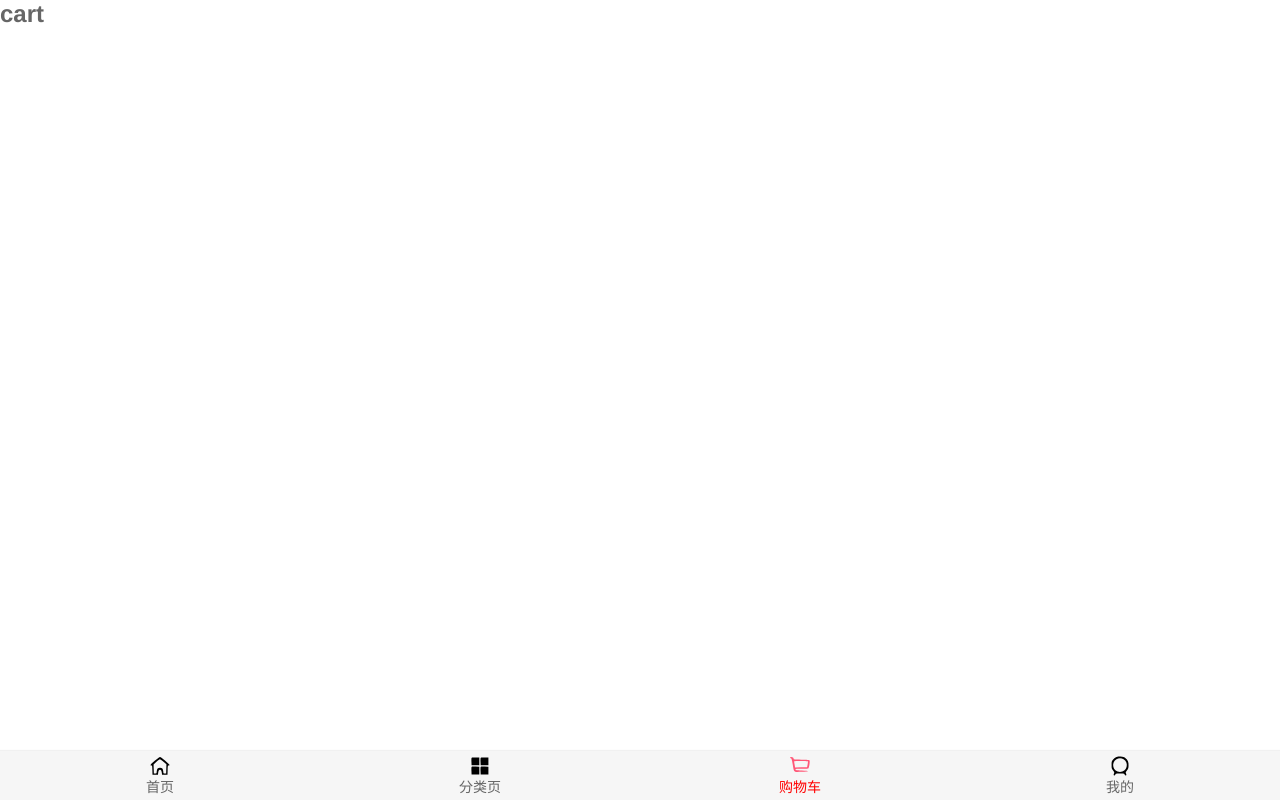
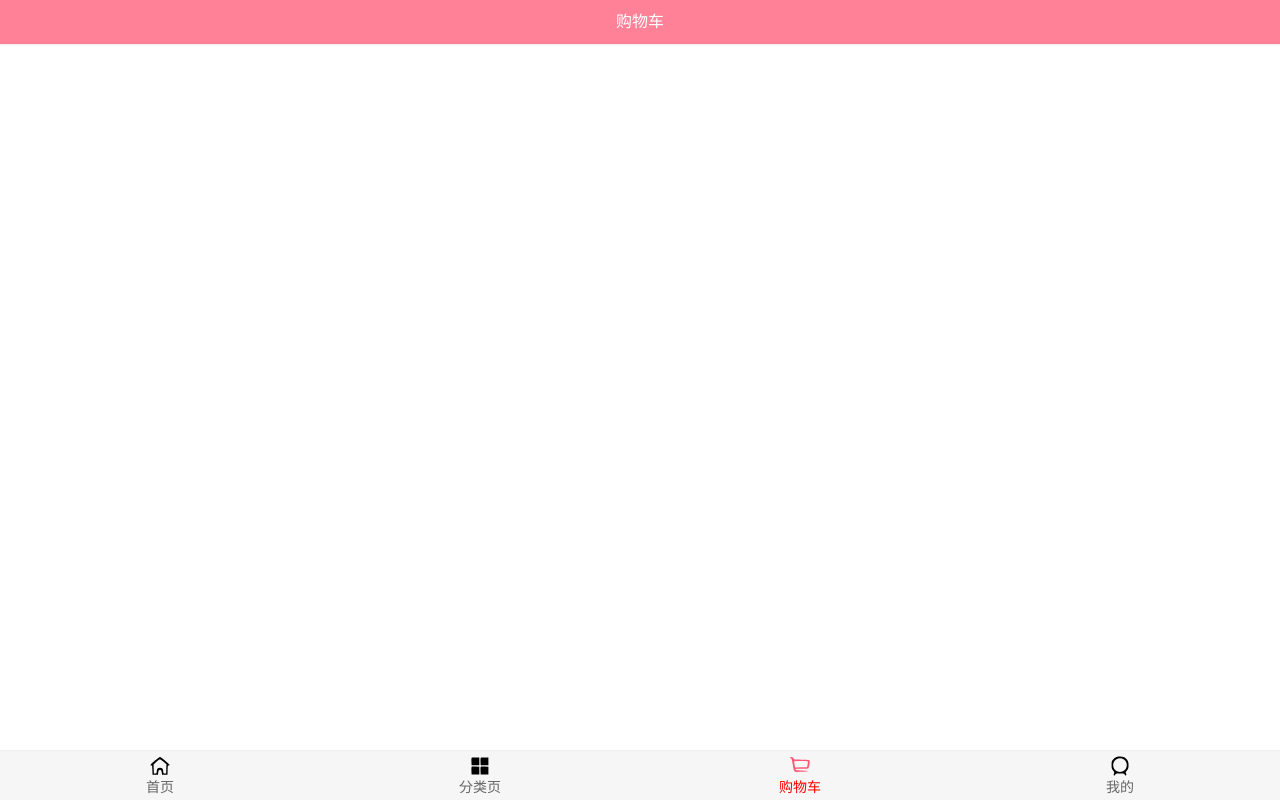
Before and after one commit to AliceLi11/supermall, a Vue app: page /cart in a window 1280 px wide. Built offline with nearby package versions, Linux system fonts and the light colour scheme.

Commit message:
navbar功能

```diff
--- a/package.json
+++ b/package.json
@@ -7,6 +7,7 @@
     "build": "vue-cli-service build"
   },
   "dependencies": {
+    "axios": "^0.19.2",
     "core-js": "^3.6.4",
     "vue": "^2.6.11",
     "vue-router": "^3.1.6"
--- a/public/index.html
+++ b/public/index.html
@@ -4,7 +4,8 @@
     <meta charset="utf-8">
     <meta http-equiv="X-UA-Compatible" content="IE=edge">
     <meta name="viewport" content="width=device-width,initial-scale=1.0">
-    <link rel="icon" href="<%= BASE_URL %>favicon.ico">
+    <link rel="icon" href="<%= BASE_URL %>logo.png">
+    <!-- <%= BASE_URL %>jsp语法，动态获取当前路径下的文件，前端不支持，打包的时候不会有这个语法 -->
     <title><%= htmlWebpackPlugin.options.title %></title>
   </head>
   <body>
--- /dev/null
+++ b/src/components/common/navbar/NavBar.vue
@@ -0,0 +1,36 @@
+<template>
+    <div class="nav-bar">
+        <div class="left">
+            <slot name="left"></slot>
+        </div>
+        <div class="center">
+            <slot name="center"></slot>
+        </div>
+        <div class="right">
+            <slot name="right"></slot>
+        </div>
+    </div>
+</template>
+
+<script>
+export default {
+    name:"NavBar"
+}
+</script>
+
+<style>
+    .nav-bar{
+        display: flex;
+        height: 44px;
+        line-height: 44px;
+        text-align: center;
+        box-shadow: 0 1px 1px rgba(100,100,100,0.1);
+    }
+    .left,
+    .right{
+        width: 60px;
+    }
+    .center{
+        flex: 1;
+    }
+</style>
--- /dev/null
+++ b/src/network/home.js
@@ -0,0 +1,7 @@
+import {request} from "network/request"
+
+export function getHomeMultidata(){
+    return request({
+        url:"/home/multidata"
+    })
+}
--- /dev/null
+++ b/src/network/request.js
@@ -0,0 +1,37 @@
+import axios from "axios"
+
+export function request(config){
+    //1.创建axios的实例
+    const instance = axios.create({
+        baseURL:"http://123.207.32.32:8000",
+        timeout:5000
+    })
+    //2.axios的拦截器
+    //2.1请求拦截
+    // instance.interceptors.request.use(config => {
+    //     console.log(config);
+    //     /**
+    //      * 为什么要使用请求拦截器
+    //      * 1.比如config中的一些信息不符合服务器的要求
+    //      * 2.比如每次发送网络请求时，都希望在界面中显示一个请求的图标(很多页面中间在请求时，有个图标在转)
+    //      * 3.某些网络请求(比如登录(token),必须携带一些特殊的信息，如果没携带，跳转到相应页面重新登录等)
+    //      */
+    //     return config
+    // },err => {
+    //     console.log(err)
+    // })
+    //2.2响应拦截
+    // instance.interceptors.response.use(res => {
+    //     console.log(res)
+    // },err => {
+    //     console.log(err)
+    // })
+    // instance.interceptors.reponse.use(res=>{
+    //     console.log(res)
+    // },err=>{
+    //     console.log(err)
+    // })
+    //3.发送真正的网络请求
+    //这个函数instance本身返回Promise,所以可以在调用这个函数的其它中直接.then
+    return instance(config)
+}
--- a/src/views/cart/cart.vue
+++ b/src/views/cart/cart.vue
@@ -1,13 +1,26 @@
 <template>
-  <h2>cart</h2>
+  <div id="cart">
+    <NavBar class="cart-nav">
+      <template v-slot:center>
+        <p>购物车</p>
+      </template>
+    </NavBar>
+  </div>
 </template>
 
 <script>
+import NavBar from "components/common/navbar/NavBar"
 export default {
-  name:"cart"
+  name:"home",
+  components:{
+    NavBar
+  }
 }
 </script>
 
 <style>
-
+.cart-nav{
+  background: var(--color-tint);
+  color: white;
+}
 </style>
--- a/src/views/home/home.vue
+++ b/src/views/home/home.vue
@@ -1,13 +1,40 @@
 <template>
-  <h2>首页</h2>
+  <div id="home">
+    <NavBar class="home-nav">
+      <template v-slot:center>
+        <p>购物街</p>
+      </template>
+    </NavBar>
+  </div>
 </template>
 
 <script>
+import NavBar from "components/common/navbar/NavBar"
+import {getHomeMultidata} from "network/home"
 export default {
-  name:"home"
+  name:"home",
+  components:{
+    NavBar
+  },
+  data(){
+    return {
+      banners:"",
+      recommends:""
+    }
+  },
+  created(){
+    //1.请求多个数据
+    getHomeMultidata().then(res=>{
+      this.banners = res.data.data.banner.list
+      this.recommends = res.data.data.recommend.list
+    })
+  }
 }
 </script>
 
 <style>
-
+  .home-nav{
+    background: var(--color-tint);
+    color: white;
+  }
 </style>
```
Also changed, not shown: public/logo.png (added), src/views/home/childComps/HomeRecommendView.vue (added), 1 other file (tests, documents, lock files or other folders).
